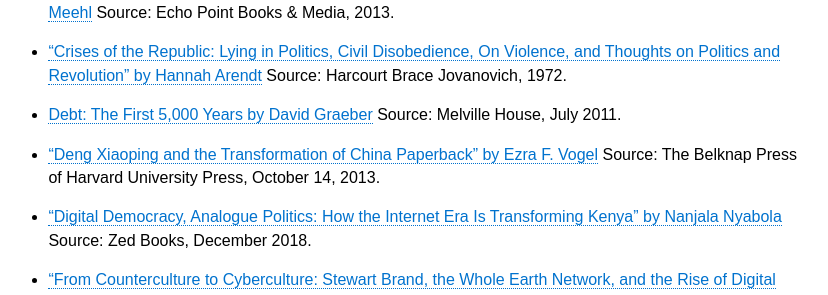
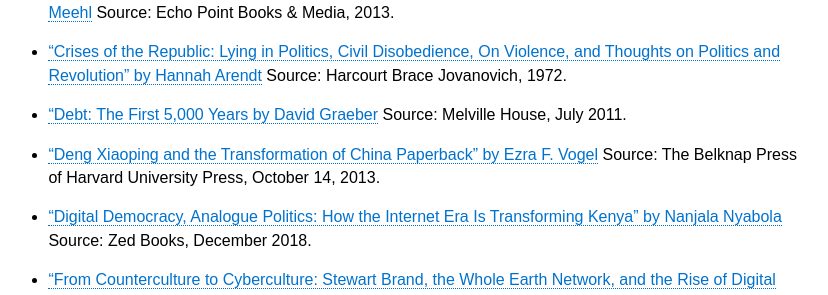
Before and after one commit to rebeccawilliams/bookclub, a Jekyll site: the page built from readinglist.md, in a window 1280 px wide and 900 px high, scrolled down 1200 px. Shown: the part 154-449 px from the top of the window, without its empty margins (412-1240 px from the left). Built offline with Jekyll 4.4.1, drawn with Linux system fonts in a browser that asks for light colours.

```diff
--- a/readinglist.md
+++ b/readinglist.md
@@ -28,7 +28,7 @@ title:  "Reading List"
 * ["Capital in the Twenty-First Century" by Thomas Piketty](https://en.wikipedia.org/wiki/Capital_in_the_Twenty-First_Century) Source: Harvard University Press, 2013.
 * ["Clinical Versus Statistical Prediction: A Theoretical Analysis and a Review of the Evidence" by Paul E. Meehl](http://www.amazon.com/Clinical-Versus-Statistical-Prediction-Theoretical/dp/0963878492) Source: Echo Point Books & Media, 2013.
 * ["Crises of the Republic: Lying in Politics, Civil Disobedience, On Violence, and Thoughts on Politics and Revolution" by Hannah Arendt]() Source: Harcourt Brace Jovanovich, 1972.
-* [Debt: The First 5,000 Years by David Graeber](https://www.mhpbooks.com/books/debt/) Source: Melville House, July 2011.
+* ["Debt: The First 5,000 Years by David Graeber](https://www.mhpbooks.com/books/debt/") Source: Melville House, July 2011.
 * ["Deng Xiaoping and the Transformation of China Paperback" by Ezra F. Vogel](http://www.amazon.com/Deng-Xiaoping-Transformation-China-Vogel/dp/0674725867) Source: The Belknap Press of Harvard University Press, October 14, 2013.
 * ["Digital Democracy, Analogue Politics: How the Internet Era Is Transforming Kenya" by Nanjala Nyabola](https://bookshop.org/books/digital-democracy-analogue-politics-how-the-internet-era-is-transforming-kenya/9781786994318) Source: Zed Books, December 2018.
 * ["From Counterculture to Cyberculture: Stewart Brand, the Whole Earth Network, and the Rise of Digital Utopianism" by Fred Turner](http://www.press.uchicago.edu/ucp/books/book/chicago/F/bo3773600.html) Source: The University of Chicago Press, 2006.
```
